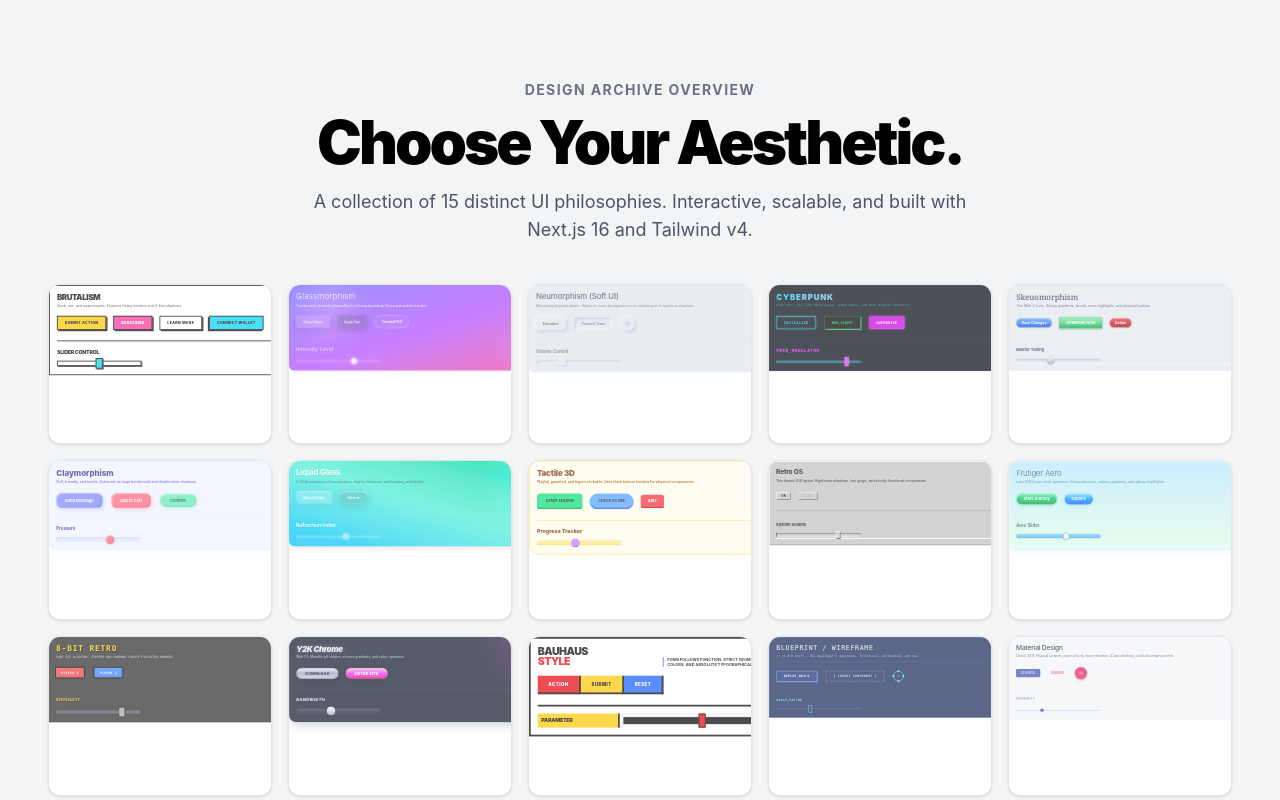
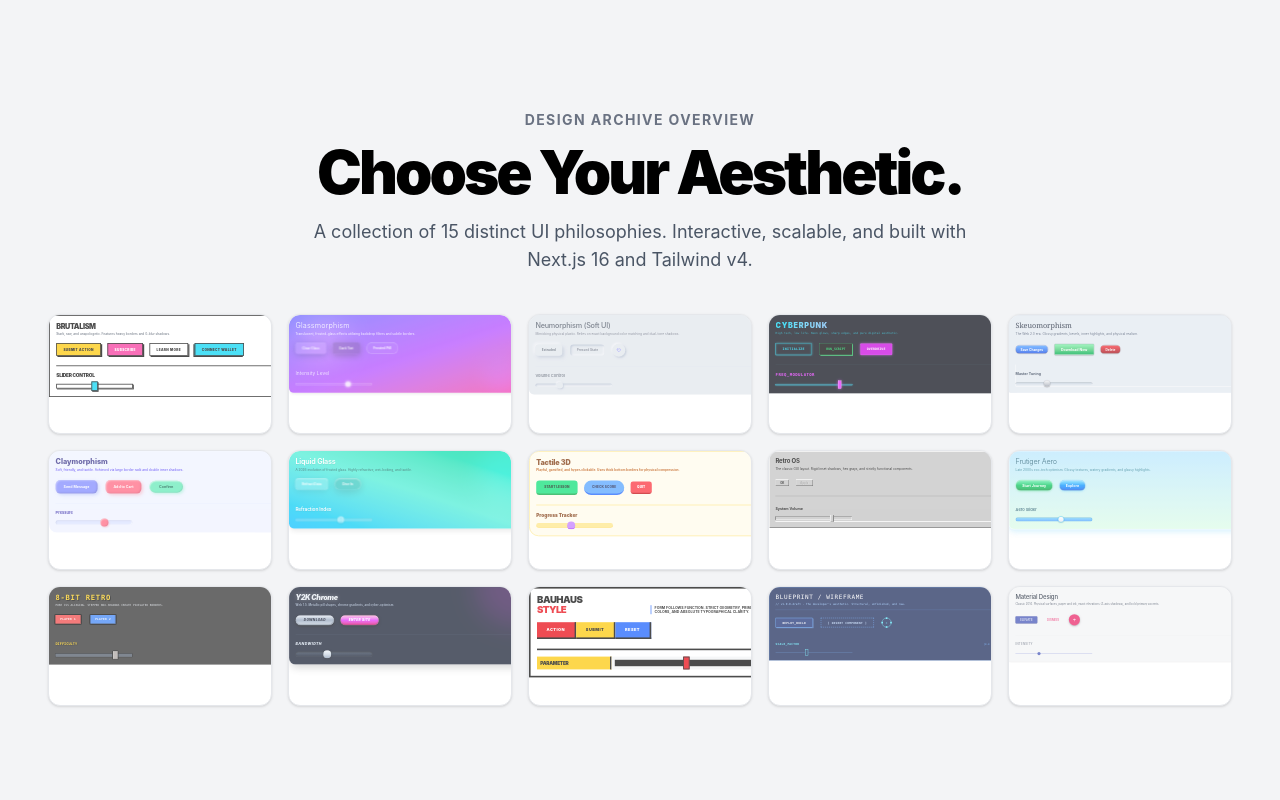
Before and after one commit to samybit/modern-buttons-sliders, a Next.js app: page / in a window 1280 px wide. Shown: the top 800 px of the page. Built offline with nearby package versions, Linux system fonts and the light colour scheme.

Commit message:
lower cards height

```diff
--- a/app/page.tsx
+++ b/app/page.tsx
@@ -18,7 +18,7 @@ import MaterialDesignSection from "@/components/MaterialDesignSection";
 
 export default function Home() {
   return (
-    <main className="min-h-screen p-4 md:p-8 lg:p-12 max-w-[100rem] mx-auto font-sans">
+    <main className="min-h-screen p-4 md:p-8 lg:p-12 max-w-7xl mx-auto font-sans">
 
       {/* The full-screen miniature grid hero */}
       <HeroShowcase />
--- a/components/HeroShowcase.tsx
+++ b/components/HeroShowcase.tsx
@@ -51,9 +51,9 @@ export default function HeroShowcase() {
         {showcases.map((Item) => (
           <div
             key={Item.id}
-            className="group relative h-[140px] md:h-[160px] w-full rounded-xl border border-gray-200 bg-white overflow-hidden shadow-sm hover:shadow-xl hover:-translate-y-1 transition-all duration-300"
+            className="group relative h-[100px] md:h-[120px] w-full rounded-xl border border-gray-200 bg-white overflow-hidden shadow-sm hover:shadow-xl hover:-translate-y-1 transition-all duration-300"
           >
-            <div className="absolute top-0 left-0 w-[1200px] h-[800px] origin-top-left scale-[0.18] sm:scale-[0.2] md:scale-[0.22] pointer-events-none opacity-70 group-hover:opacity-100 transition-opacity">
+            <div className="absolute top-0 left-0 w-[1200px] h-[800px] origin-top-left scale-[0.15] sm:scale-[0.18] md:scale-[0.2] pointer-events-none opacity-70 group-hover:opacity-100 transition-opacity">
               <Item.component />
             </div>
 
```
